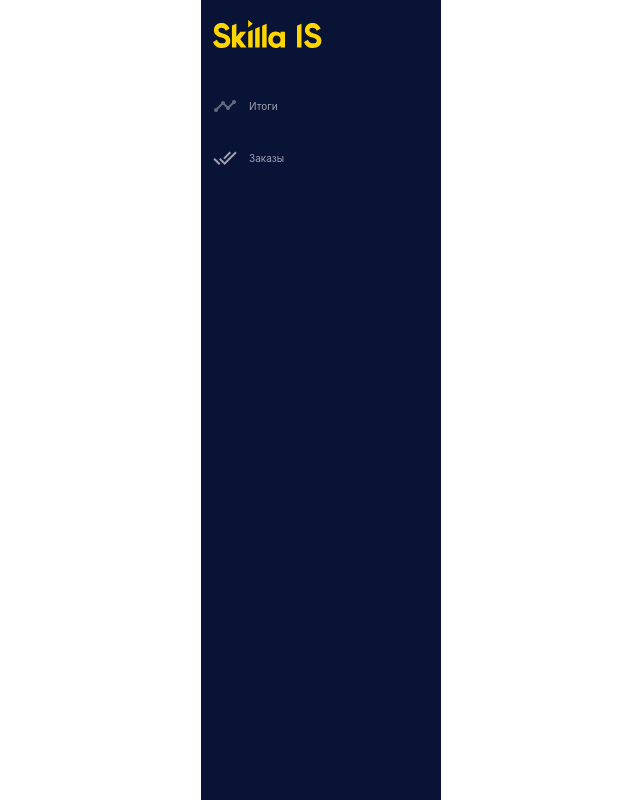
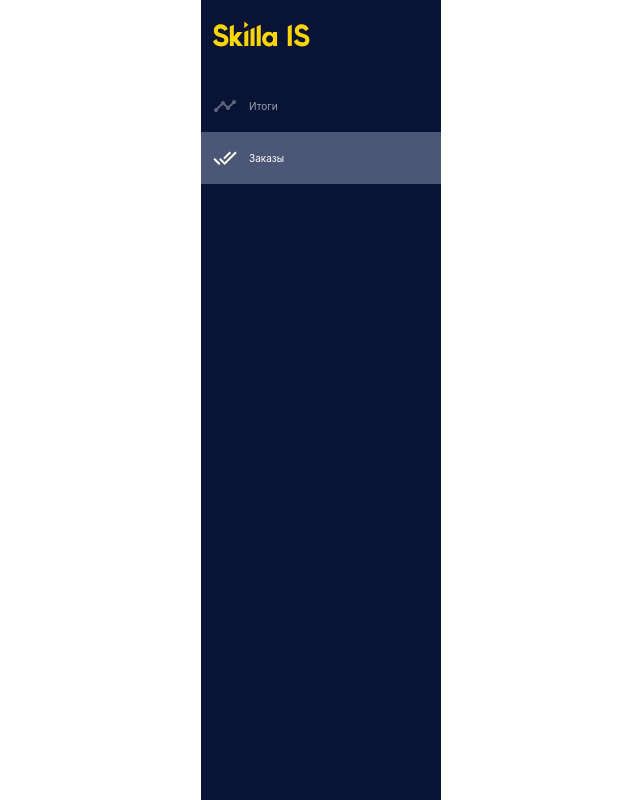
Before and after one commit to Syderi/test-react-skilla, a React (Create React App) app in the folder skilla/: page /orders in a window 1280 px wide. Shown: the whole page, without its empty margins (319-959 px from the left). Built offline with nearby package versions, Linux system fonts and the light colour scheme; the HTML template or start-up script is replaced by a standard one.

Commit message:
fix: active Link

```diff
--- a/skilla/src/components/navbar/NavList.module.scss
+++ b/skilla/src/components/navbar/NavList.scss
@@ -1,16 +1,10 @@
 // @import '../../styles/variables';
 
-.navlink {
-  padding: 14px 0px;
+.navlist {
+  padding: 14px 0px 14px 12px;
   font-size: 1.6rem;
   display: flex;
   align-items: center;
   gap: 1.2rem;
-
-  // & div {
-  //   opacity: 0.6;
-  // }
-
-
-
+  color: white;
 }
--- a/skilla/src/components/navbar/NavList.tsx
+++ b/skilla/src/components/navbar/NavList.tsx
@@ -1,7 +1,7 @@
 import { ReactComponent as LogoResults } from '../../assets/image/results.svg';
 import { ReactComponent as LogoOrders } from '../../assets/image/orders.svg';
 import { NavLink } from 'react-router-dom';
-import styles from './NavList.module.scss';
+import './NavList.scss';
 
 const navItems = [
   {
@@ -22,8 +22,8 @@ function NavList() {
   return (
     <>
       {navItems.map((nav) => (
-        <NavLink className={styles.navlink} to={nav.path} key={nav.id}>
-          <nav.logo fill={'white'} fill-opacity={0.56} alt={nav.name} />
+        <NavLink className="navlist" to={nav.path} key={nav.id}>
+          <nav.logo className="navlistLogo" fill={'white'} fillOpacity={0.56} alt={nav.name} />
           <div>{nav.name}</div>
         </NavLink>
       ))}
--- a/skilla/src/components/navbar/Navbar.module.scss
+++ b/skilla/src/components/navbar/Navbar.module.scss
@@ -4,7 +4,6 @@
   max-width: 240px;
   width: 100%;
   min-height: 100%;
-  padding-left: 12px;
   padding-top: 20px;
   background-color: $BackgroundColorNavigate;
 }
@@ -13,6 +12,7 @@
   display: block;
   cursor: pointer;
   margin-bottom: 32px;
+  padding-left: 12px;
   &:hover * {
     fill: white;
   }
--- a/skilla/src/index.scss
+++ b/skilla/src/index.scss
@@ -1,3 +1,5 @@
+@import './styles/variables';
+
 * {
   margin: 0;
   padding: 0;
@@ -20,11 +22,11 @@ body {
 }
 
 .active {
-  & svg {
+    opacity: 1;
+    background-color: $BackgroundColorActiveLink;
+
+  svg {
     fill-opacity: 1;
+    opacity: 1
   }
 }
-
-.active * {
-    opacity: 1;
-}
--- a/skilla/src/styles/_variables.scss
+++ b/skilla/src/styles/_variables.scss
@@ -1 +1,2 @@
 $BackgroundColorNavigate: #091336;
+$BackgroundColorActiveLink: rgba(216, 228, 251, 0.32);;
```
Also changed, not shown: skilla/src/assets/image/results.svg.
